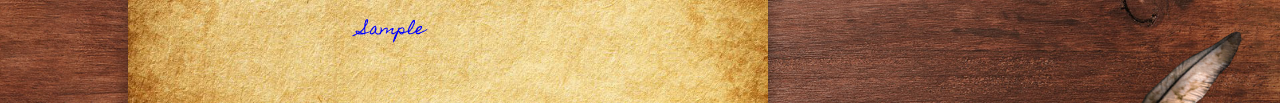
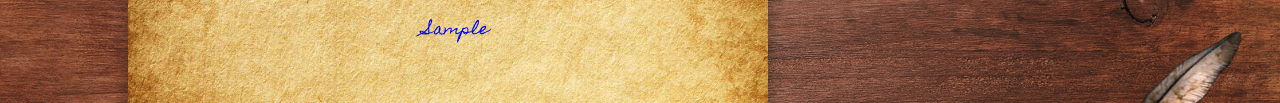
Before and after one commit to keysun11952/spellbook, a plain HTML site: page index.html in a window 1280 px wide. Both pictures are taken after typing "Sample", "Sample" into the empty fields and a click on the button "Add". Shown: the part 393-496 px from the top of the page. Drawn offline with nearby package versions, Linux system fonts and the light colour scheme; a web font is replaced by a local one.

Commit message:
build in separate functions

```diff
--- a/index.css
+++ b/index.css
@@ -133,7 +133,7 @@ ul#spells {
 ul#effect {
   list-style: none;
   margin-bottom: 0vw;
-  margin-left: 10vw;
+  margin-left: 15vw;
   font-size: 1rem;
   color: blue;
  }
--- a/index.js
+++ b/index.js
@@ -16,7 +16,6 @@ const buildeffect = function(f) {
   return document.createTextNode(spellEffect)
 }
 
-
 const addElements = function(ev) {
   ev.preventDefault()
   const f = ev.target
@@ -29,7 +28,7 @@ const addElements = function(ev) {
   var linode2 = buildli()
   var textnode2 = buildeffect(f)
   linode2.appendChild(textnode2)
-  effect.appendChild(textnode2)
+  effect.appendChild(linode2)
 
   f.reset()
 }
```
